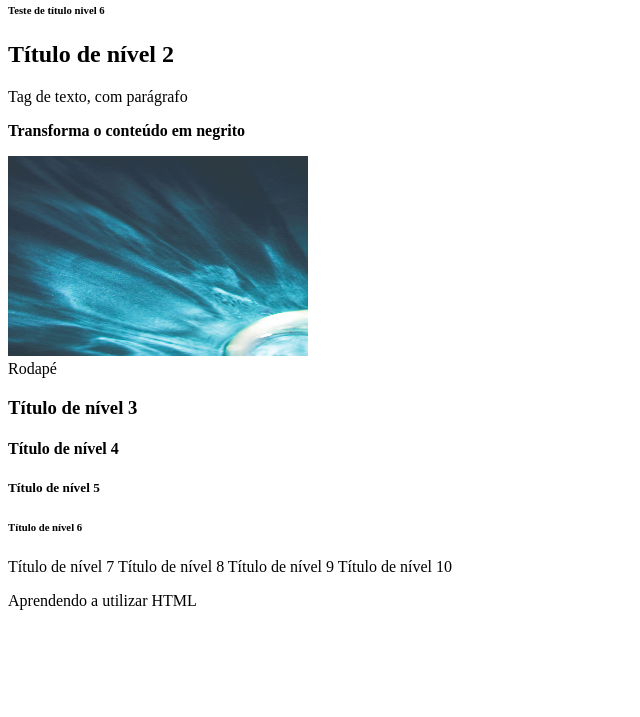
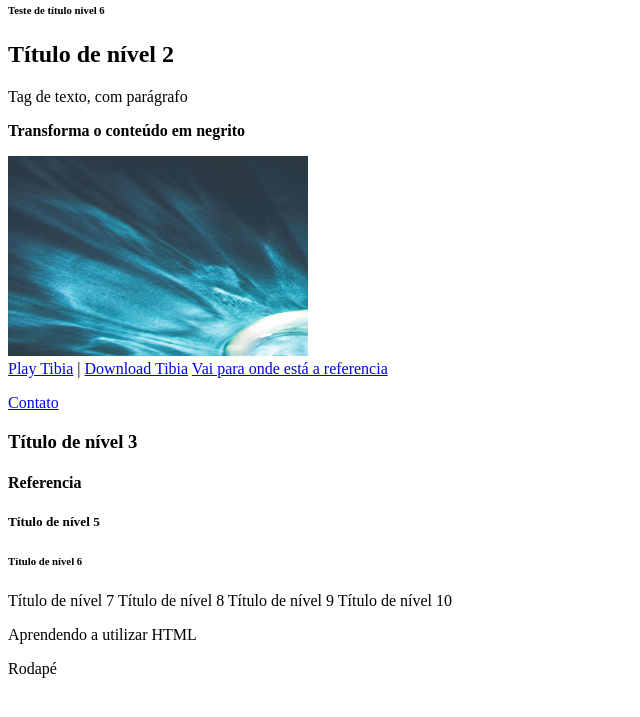
Before and after one commit to FelipeBalmeida/HTML, a plain HTML site: page index.html in a window 1280 px wide. Shown: the part 79-796 px from the top of the page, without its empty margins (0-640 px from the left). Drawn offline with Linux system fonts and the light colour scheme.

Commit message:
index/v1.4
-Adicionado links.
-Adicionado no link redirecionamento para abrir uma nova página.
-Adicionado "referencia", link dentro da própria página.
-Adicionado link para e-mail.

```diff
--- a/index.html
+++ b/index.html
@@ -1,5 +1,6 @@
 <!DOCTYPE html>
 <html lang="pt-br">
+
 <head>
     <title>Minha página</title>
     <meta charset="UTF-8">
@@ -16,10 +17,24 @@
     <p></p>
     <img src="imagens/teste.jpg"
         alt="teste de tag" width="300" height="200"> <!--tag para inclusão de imagem e redimensionar imagem-->
-<footer> Rodapé </footer> <!--insere um rodapé-->
+
+
+    <nav>
+        <!--Abre o link na mesma página-->
+        <a href="https://www.tibia.com/mmorpg/free-multiplayer-online-role-playing-game.php?lpv=10&step=createaccount&sourcebutton=playfreenow">Play Tibia</a> |
+        <!--Abre uma nova página-->
+        <a href="https://www.tibia.com/account/?subtopic=downloadclient&step=downloadagreement" title="download tibia" target="_blank">Download Tibia</a>
+        <!--Abre o link de dentro da página-->
+        <a href="#referencia">Vai para onde está a referencia</a>
+        <p></p>
+        <!--Link para e-mail-->
+        <a href="mailto:felipealmeida@alunos.utfpr.edu.br">Contato</a>
+
+    </nav>
+
 
     <h3>Título de nível 3</h3>
-<h4>Título de nível 4</h4>
+    <h4 id="referencia">Referencia</h4>
     <h5>Título de nível 5</h5>
     <h6>Título de nível 6</h6>
     <h7>Título de nível 7</h7>
@@ -27,6 +42,10 @@
     <h9>Título de nível 9</h9>
     <h10>Título de nível 10</h10>
     <P>Aprendendo a utilizar HTML</P>
+
+    <footer>
+        Rodapé
+    </footer> <!--insere um rodapé-->
 </body>
 
 
```
Also changed, not shown: bazartibia.html (added). Lines whose indentation alone changed are shown as unchanged.
